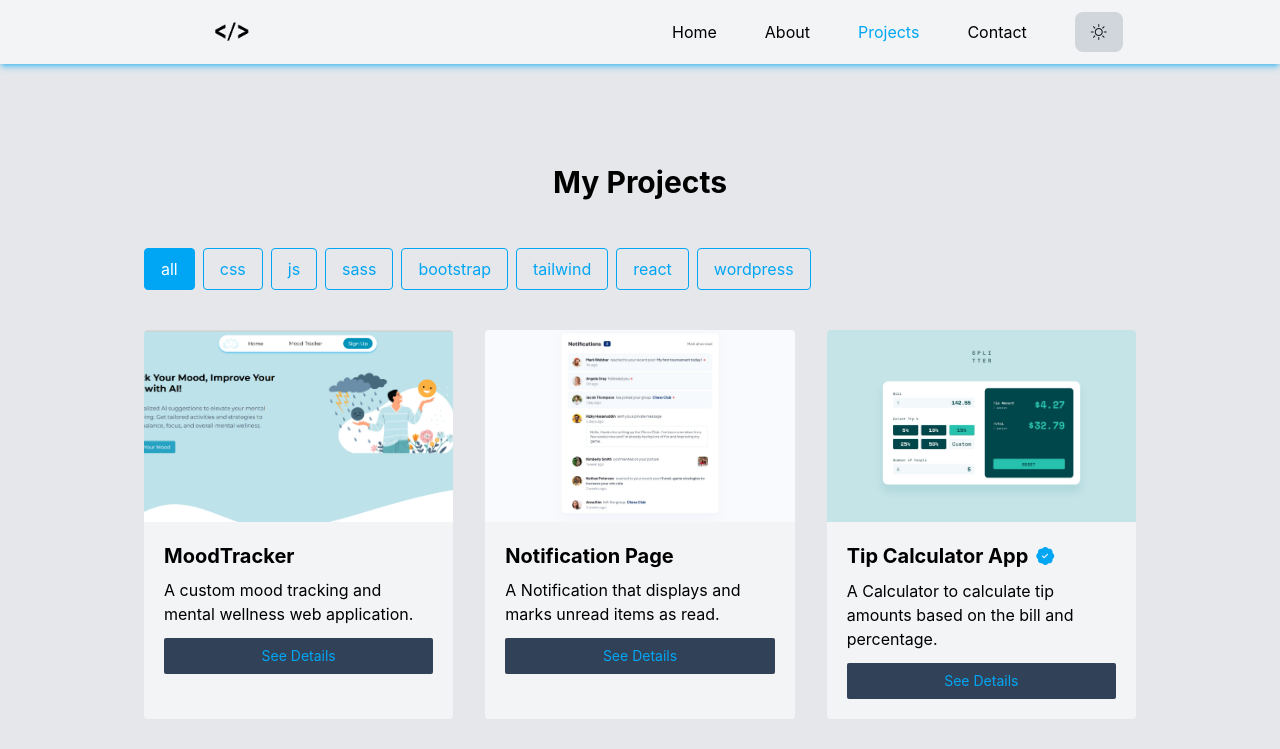
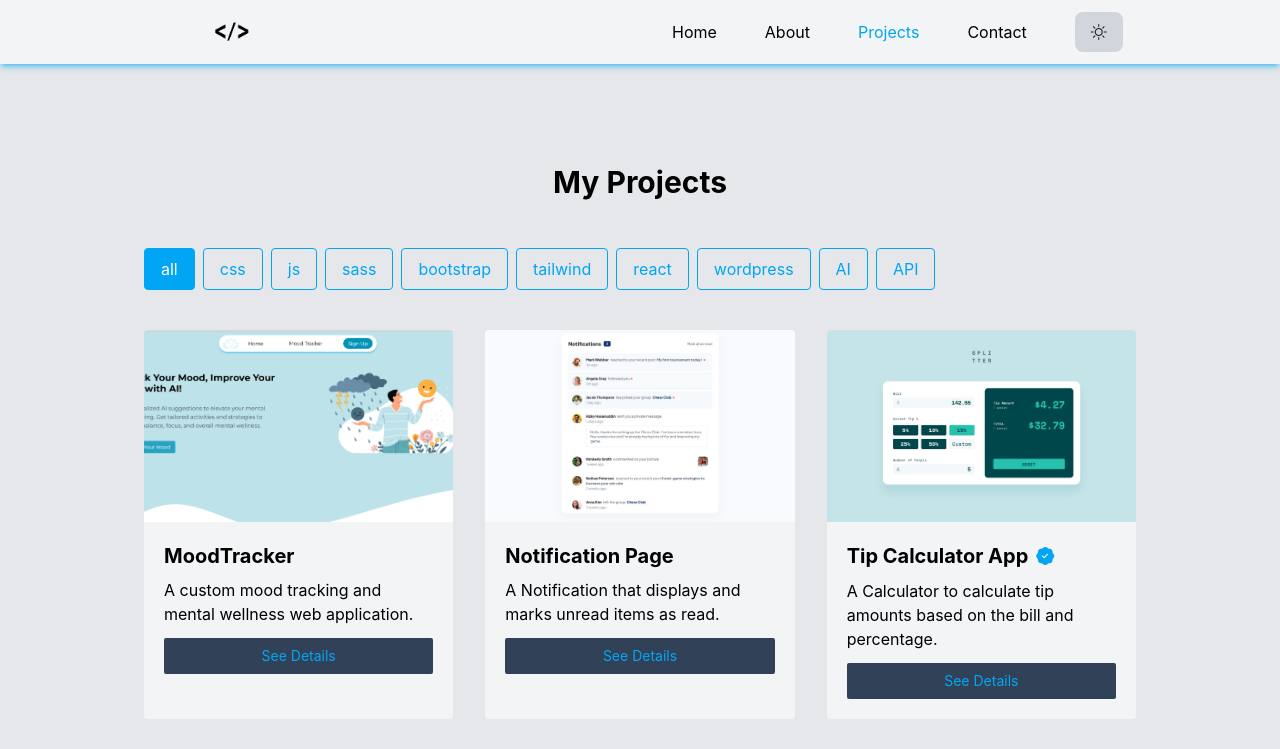
Before and after one commit to HanifaTavassoli/Portfolio-2, a React (Vite) app: page /projects in a window 1280 px wide. Shown: the top 749 px of the page. Built offline with nearby package versions, Linux system fonts and the light colour scheme.

Commit message:
add AI & API techs in array list

```diff
--- a/src/pages/Projects.jsx
+++ b/src/pages/Projects.jsx
@@ -14,6 +14,8 @@ function Projects({ isDark, toggleTheme }) {
     "tailwind",
     "react",
     "wordpress",
+    "AI",
+    "API",
   ];
 
   const [filteredProj, setFilteredProj] = useState(projects);
```
